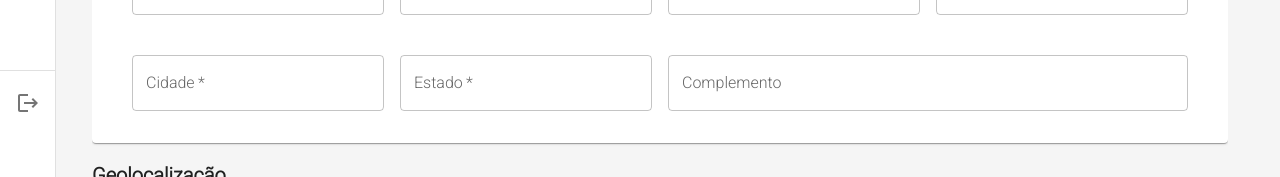
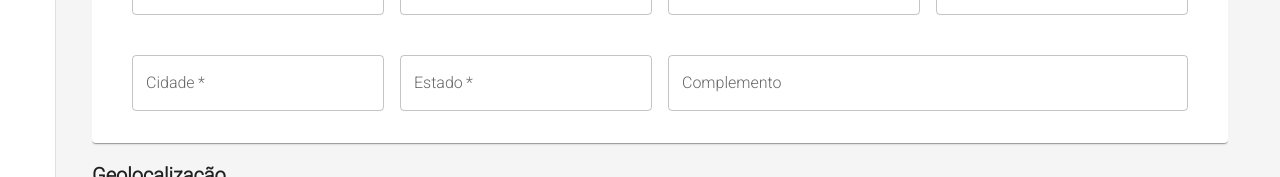
Before and after one commit to henriquemafra/DEVinPharmacy, a React (Vite) app: page /dashboard in a window 1280 px wide. Shown: the part 620-797 px from the top of the page. Built offline with nearby package versions, Linux system fonts and the light colour scheme.

Commit message:
Feat: New route for help section

```diff
--- a/src/components/dashboard/index.jsx
+++ b/src/components/dashboard/index.jsx
@@ -2,11 +2,12 @@ import React from 'react';
 import { styled, useTheme } from '@mui/material/styles';
 import { CssBaseline, Drawer as MuiDrawer, Box, AppBar as MuiAppBar, Toolbar, List, Typography, ListItemButton, Divider, IconButton, Badge, Container, Paper } from '@mui/material';
 import { Menu as MenuIcon, ChevronLeft as ChevronLeftIcon, Notifications as NotificationsIcon } from '@mui/icons-material';
-import { mainListItems, secondaryListItems, terciaryListItems } from './listItems';
+import { mainListItems, secondaryListItems} from './listItems';
 import { Routes, Route } from 'react-router-dom';
 import NewDrugstore from '../drugstores';
 import NewMedicament from '../new-medicament';
 import Map from '../map';
+import Help from '../help';
 import Medicaments from '../listMedicaments';
 
 // Largura da Gaveta
@@ -142,14 +143,6 @@ export default function Dashboard() {
                     {mainListItems} {/* Chama a lista de opções principais do menu. */}
                     <Divider sx={{ my: 1 }} />
                     {secondaryListItems} {/* Chama a lista secundária de opções do menu. */}
-                    <Divider sx={{
-                        mt: 34, [theme.breakpoints.up('sm')]: {
-                            mt: 33,
-                        },
-                    }} />
-                    <Box sx={{mt: 1}}>
-                    {terciaryListItems}
-                    </Box>
                 </List>
             </Drawer>
             <Box
@@ -173,6 +166,7 @@ export default function Dashboard() {
                         <Route path="/newmedicament" element={<NewMedicament />} />
                         <Route path="/map" element={<Map />} />
                         <Route path="/medicaments" element={<Medicaments />} />
+                        <Route path="/help" element={<Help/>} />
                     </Routes>
                 </Container>
             </Box>
--- a/src/components/dashboard/listItems.jsx
+++ b/src/components/dashboard/listItems.jsx
@@ -54,19 +54,12 @@ export const secondaryListItems = (
       </ListItemIcon>
       <ListItemText primary="Notificações" />
     </ListItemButton>
-    <ListItemButton>
+    <ListItemButton component={Link} to="/dashboard/help">
       <ListItemIcon>
         <HelpCenterIcon />
       </ListItemIcon>
       <ListItemText primary="Ajuda" />
     </ListItemButton>
-  </React.Fragment>
-
-
-);
-
-export const terciaryListItems = (
-  <React.Fragment>
     <ListItemButton>
       <Link to="/" style={{ display: 'flex', alignItems: 'center', textDecoration: 'none', color: 'inherit' }}>
         <ListItemIcon>
@@ -77,4 +70,5 @@ export const terciaryListItems = (
     </ListItemButton>
   </React.Fragment>
 
+
 );
```
